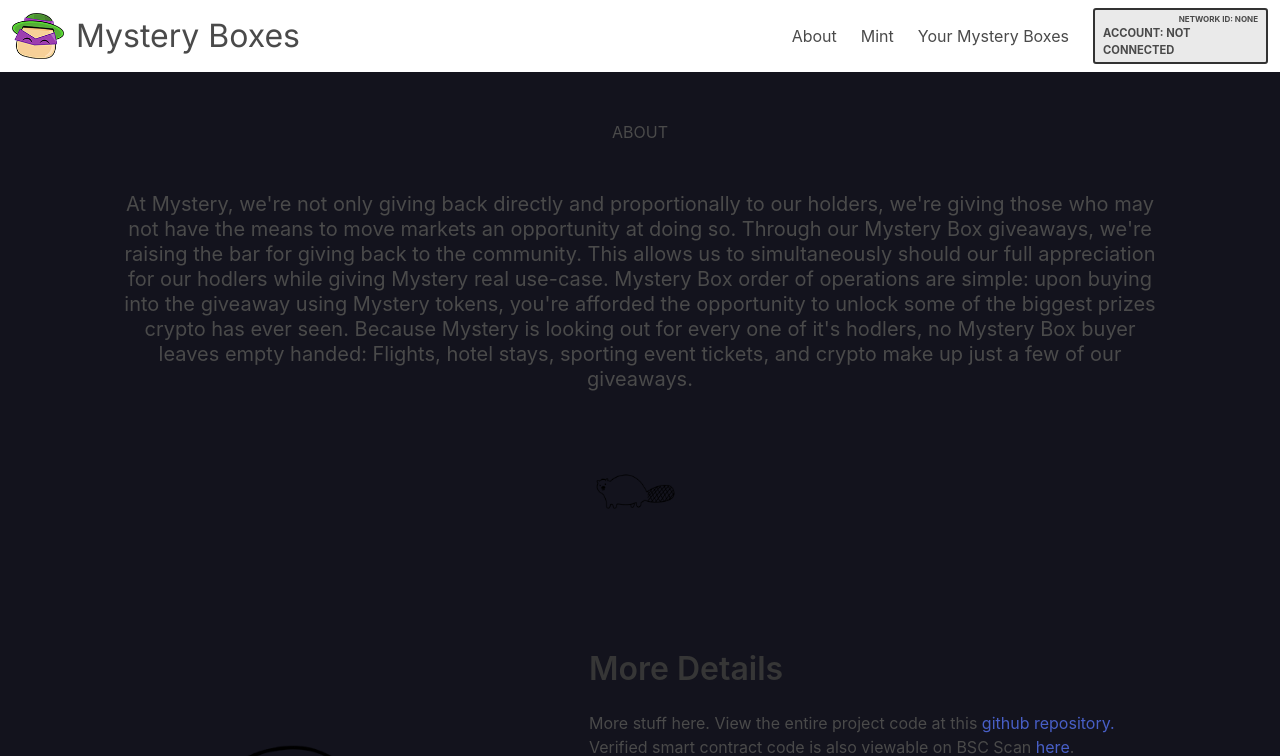
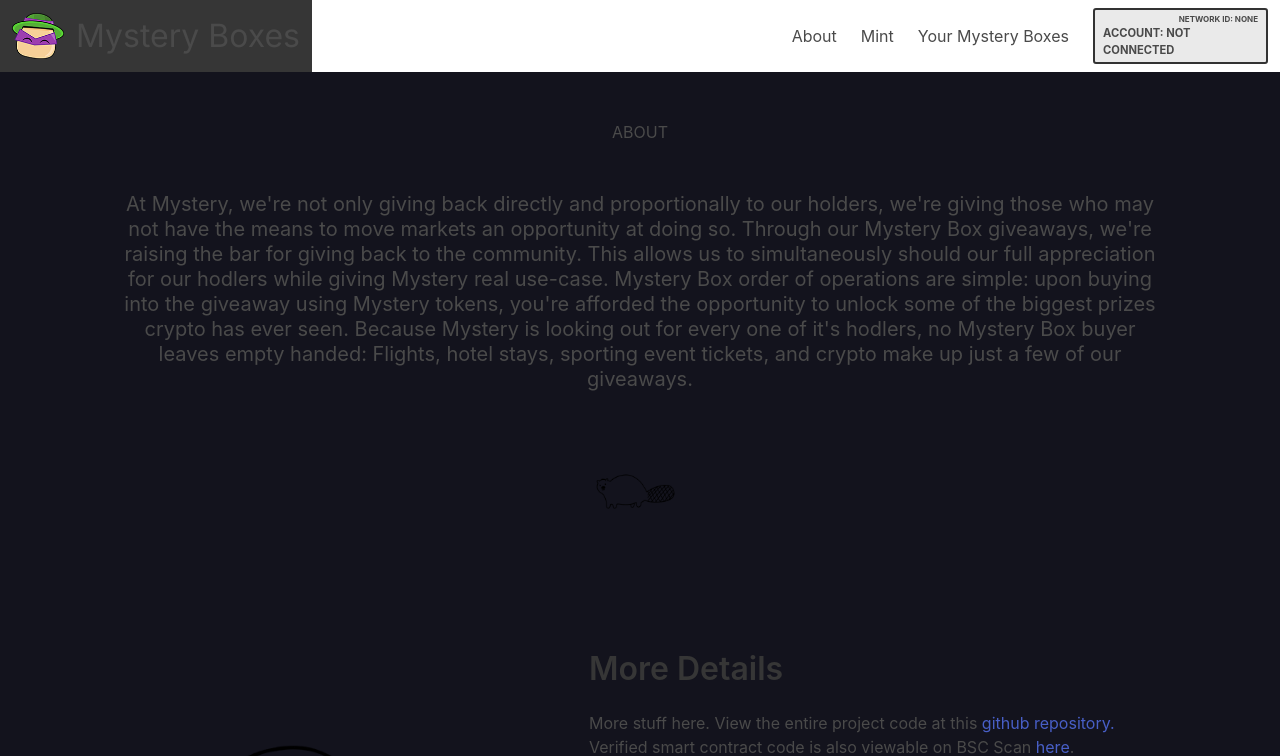
Before and after one commit to x-Code-x/react-nft, a React (Create React App) app in the folder frontend-react/: page / in a window 1280 px wide. Shown: the top 756 px of the page. Built offline with nearby package versions, Linux system fonts and the light colour scheme; a web font is replaced by a local one.

Commit message:
Update Navbar.js

```diff
--- a/frontend-react/src/components/Navbar.js
+++ b/frontend-react/src/components/Navbar.js
@@ -16,7 +16,7 @@ const Navbar = (props) => {
   return (
     <>
       <nav className="navbar" role="navigation" aria-label="main navigation">
-        <div className="navbar-brand is-flex is-align-items-center">
+        <div className="navbar-brand is-flex is-align-items-center has-background-grey-darker">
           <figure className="image is-64x64 custom-nav-img pl-3 is-flex is-align-items-center">
             <img className="" src={Logo} />
           </figure>
```
